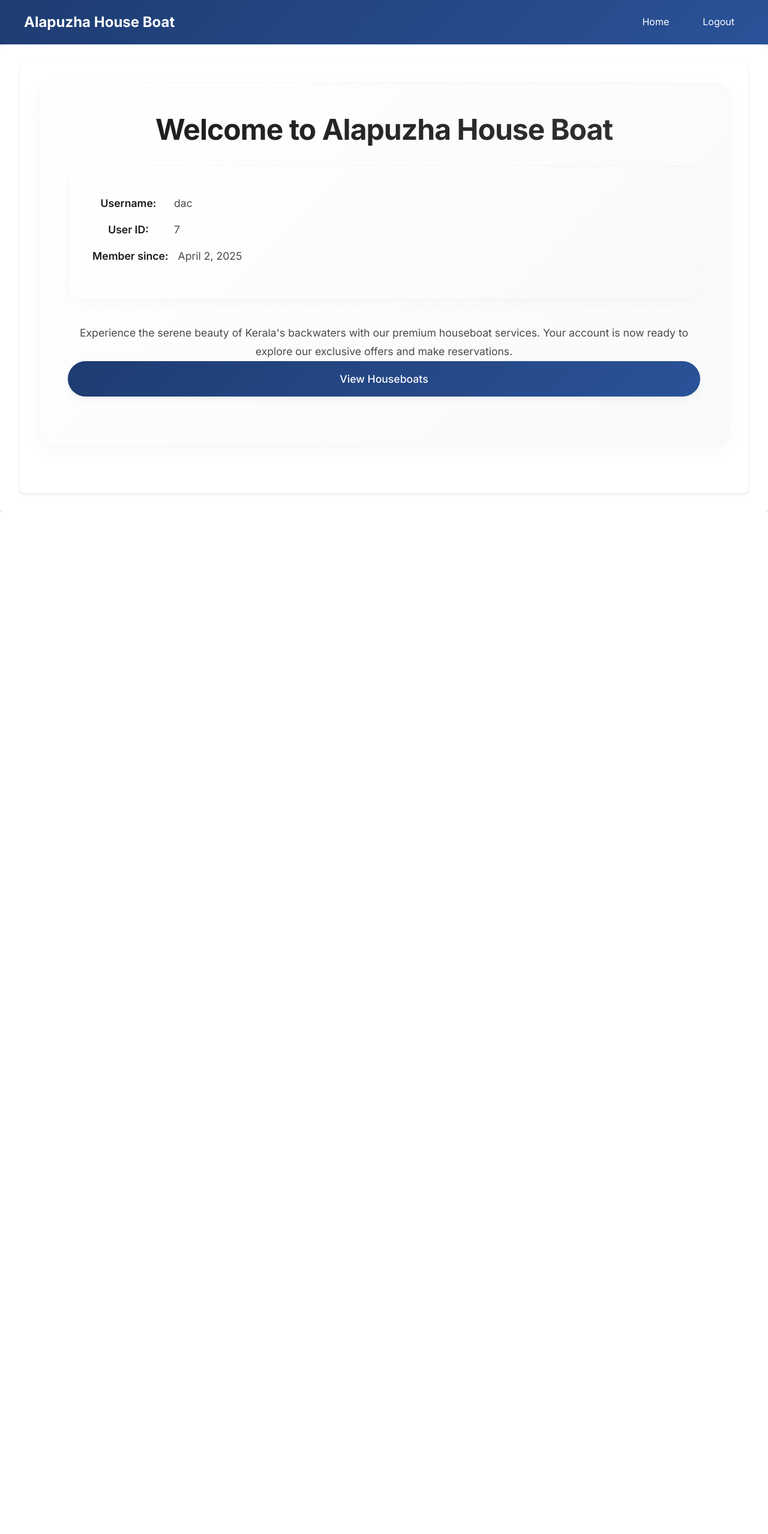
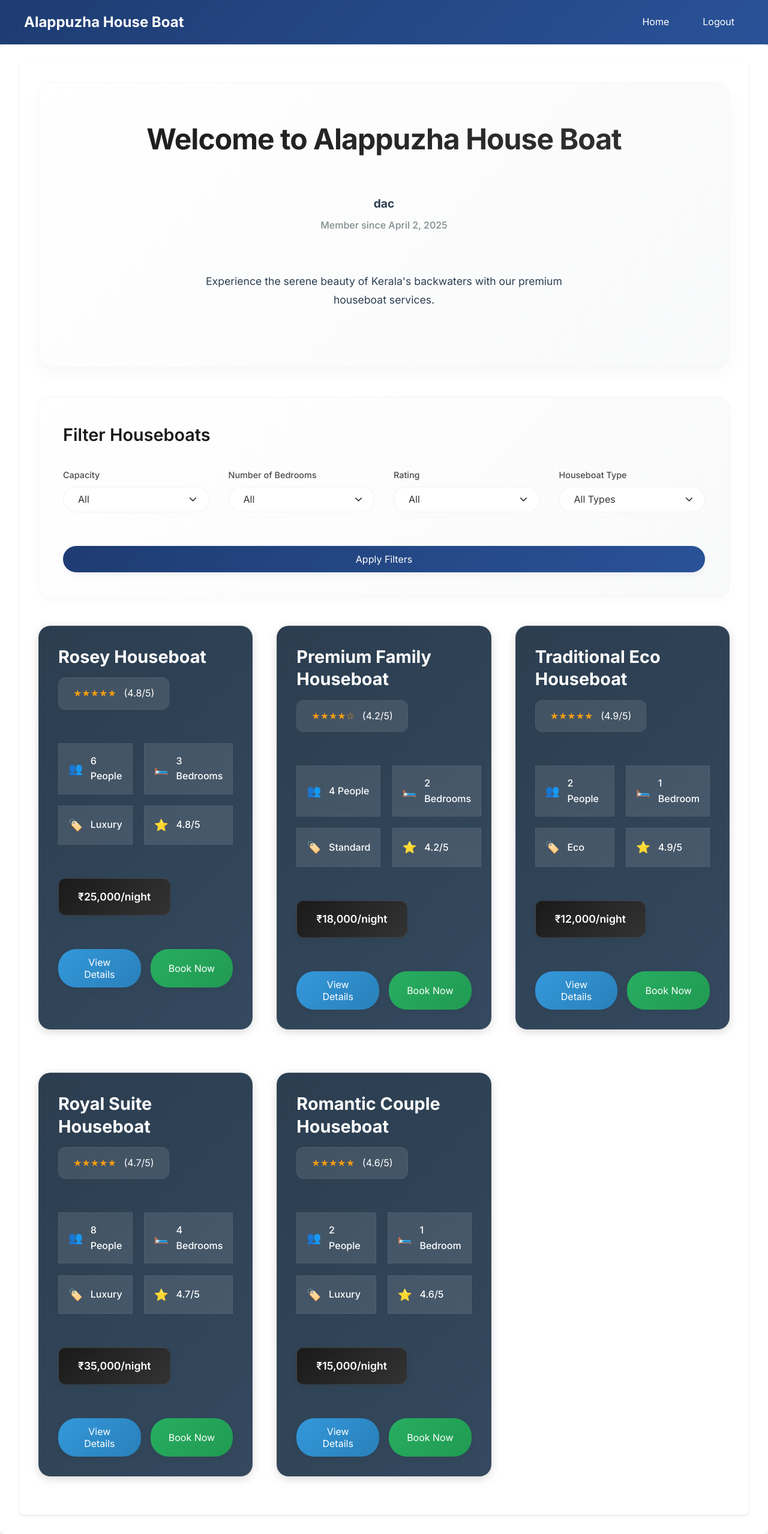
Before and after one commit to davidjustine1/Allapy, a Django app: page / in a window 1280 px wide. Shown: the whole page at 60% size. Before the commit the page ends 854 px from the top, so only its background shows below. Run offline with Django 4.2, Linux system fonts and the light colour scheme; a user stored in the database is signed in; parts of the project's set-up code (start-up, migrations or seed data) failed here and were passed over.

Commit message:
changed spelling

```diff
--- a/users/templates/users/base.html
+++ b/users/templates/users/base.html
@@ -1,7 +1,7 @@
 <!DOCTYPE html>
 <html>
 <head>
-    <title>{% block title %}Alapuzha House Boat{% endblock %}</title>
+    <title>{% block title %}Alappuzha House Boat{% endblock %}</title>
     <style>
         * {
             margin: 0;
@@ -143,7 +143,7 @@
 <body>
     <nav class="navbar">
         <div class="navbar-content">
-            <a href="{% url 'home' %}" class="navbar-brand">Alapuzha House Boat</a>
+            <a href="{% url 'home' %}" class="navbar-brand">Alappuzha House Boat</a>
             <div class="nav-links">
                 {% if user.is_authenticated %}
                     <a href="{% url 'home' %}">Home</a>
--- a/users/templates/users/home.html
+++ b/users/templates/users/home.html
@@ -1,6 +1,6 @@
 {% extends 'users/base.html' %}
 
-{% block title %}Home - Alapuzha House Boat{% endblock %}
+{% block title %}Home - Alappuzha House Boat{% endblock %}
 
 {% block content %}
 <style>
@@ -27,11 +27,12 @@
 
     .welcome-section {
         background: linear-gradient(135deg, rgba(255,255,255,0.95) 0%, rgba(248,249,250,0.95) 100%);
-        padding: 3rem;
+        padding: 4rem 2rem;
         border-radius: 24px;
         box-shadow: 0 10px 30px rgba(0,0,0,0.03);
         margin-bottom: 3rem;
         border: 1px solid rgba(0,0,0,0.03);
+        text-align: center;
     }
 
     .welcome-section h2 {
@@ -47,63 +48,132 @@
     }
 
     .user-info {
-        background: linear-gradient(135deg, rgba(255,255,255,0.9) 0%, rgba(248,249,250,0.9) 100%);
-        padding: 2.5rem;
+        background: transparent;
+        padding: 1.5rem;
         border-radius: 20px;
-        box-shadow: 0 8px 20px rgba(0,0,0,0.02);
-        border: 1px solid rgba(0,0,0,0.03);
-        margin-bottom: 2.5rem;
+        margin: 2rem auto;
+        max-width: 400px;
+        text-align: center;
     }
 
     .user-info p {
-        font-size: 1.1rem;
-        color: #4a4a4a;
-        margin-bottom: 1rem;
-        display: flex;
-        align-items: center;
-        gap: 1rem;
+        font-size: 1.2rem;
+        color: #2c3e50;
+        margin-bottom: 0.5rem;
     }
 
-    .user-info p strong {
-        color: #1a1a1a;
-        font-weight: 600;
-        min-width: 120px;
+    .user-info .member-date {
+        font-size: 1rem;
+        color: #7f8c8d;
+        font-weight: 500;
+    }
+
+    .welcome-text {
+        max-width: 600px;
+        margin: 2rem auto;
+        color: #2c3e50;
+        line-height: 1.8;
+        font-size: 1.1rem;
     }
 
     .houseboat-card {
-        background: linear-gradient(135deg, rgba(255,255,255,0.9) 0%, rgba(248,249,250,0.9) 100%);
-        padding: 2.5rem;
+        background: linear-gradient(135deg, #2c3e50 0%, #34495e 100%);
         border-radius: 20px;
-        box-shadow: 0 8px 20px rgba(0,0,0,0.02);
-        border: 1px solid rgba(0,0,0,0.03);
-        transition: all 0.4s cubic-bezier(0.4, 0, 0.2, 1);
+        padding: 2rem;
+        margin-bottom: 2rem;
+        box-shadow: 0 4px 15px rgba(0,0,0,0.15);
+        border: 1px solid rgba(255,255,255,0.05);
+        transition: all 0.3s ease;
+        position: relative;
+        overflow: hidden;
+        color: #fff;
     }
 
     .houseboat-card:hover {
         transform: translateY(-5px);
-        box-shadow: 0 12px 30px rgba(0,0,0,0.05);
-        border-color: rgba(0,0,0,0.05);
+        box-shadow: 0 8px 25px rgba(0,0,0,0.2);
     }
 
     .houseboat-card h3 {
-        font-size: 1.5rem;
-        font-weight: 600;
-        color: #1a1a1a;
-        margin-bottom: 1.5rem;
+        font-size: 1.8rem;
+        font-weight: 700;
+        margin-bottom: 1rem;
+        color: #fff;
         line-height: 1.3;
     }
 
+    .capsule-details {
+        display: grid;
+        grid-template-columns: repeat(2, 1fr);
+        gap: 1.2rem;
+        margin: 1.5rem 0;
+    }
+
+    .detail-item {
+        display: flex;
+        align-items: center;
+        gap: 0.8rem;
+        padding: 1rem;
+        background: rgba(255,255,255,0.1);
+        border: 1px solid rgba(255,255,255,0.05);
+        transition: transform 0.2s ease;
+    }
+
+    .detail-item:hover {
+        transform: translateX(5px);
+        background: rgba(248,249,250,0.9);
+    }
+
+    .detail-icon {
+        font-size: 1.2rem;
+        color: #3498db;
+    }
+
+    .detail-text {
+        font-size: 1rem;
+        color: #fff;
+        font-weight: 500;
+    }
+
+    .price-tag {
+        background: linear-gradient(135deg, #3498db 0%, #2980b9 100%);
+        color: white;
+        padding: 1rem 2rem;
+        border-radius: 15px;
+        font-size: 1.3rem;
+        font-weight: 600;
+        display: inline-block;
+        margin: 1.5rem 0;
+        box-shadow: 0 4px 12px rgba(0,0,0,0.1);
+        border: 1px solid rgba(255,255,255,0.1);
+    }
+
+    .button-group {
+        display: grid;
+        grid-template-columns: 1fr 1fr;
+        gap: 1rem;
+        margin-top: 1.5rem;
+    }
+
+    .btn-view {
+        background: linear-gradient(135deg, #3498db 0%, #2980b9 100%);
+    }
+
+    .btn-book {
+        background: linear-gradient(135deg, #27ae60 0%, #219a52 100%);
+    }
+
     .rating-badge {
-        background: linear-gradient(135deg, rgba(248,249,250,0.9) 0%, rgba(241,243,245,0.9) 100%);
+        background: rgba(255,255,255,0.1);
         padding: 0.8rem 1.5rem;
         border-radius: 12px;
         display: inline-flex;
         align-items: center;
         gap: 0.8rem;
         font-size: 1rem;
-        color: #4a4a4a;
+        color: #fff;
         margin-bottom: 2rem;
-        border: 1px solid rgba(0,0,0,0.03);
+        border: 1px solid rgba(255,255,255,0.05);
     }
 
     .amenities-grid {
@@ -117,17 +187,17 @@
         display: flex;
         align-items: center;
         gap: 1rem;
-        color: #4a4a4a;
+        color: #fff;
         font-size: 1rem;
         padding: 0.8rem;
         border-radius: 12px;
-        background: linear-gradient(135deg, rgba(248,249,250,0.9) 0%, rgba(241,243,245,0.9) 100%);
+        background: rgba(255,255,255,0.1);
         transition: all 0.3s ease;
-        border: 1px solid rgba(0,0,0,0.03);
+        border: 1px solid rgba(255,255,255,0.05);
     }
 
     .amenity-item:hover {
-        background: linear-gradient(135deg, rgba(241,243,245,0.9) 0%, rgba(248,249,250,0.9) 100%);
+        background: rgba(255,255,255,0.15);
         transform: translateX(5px);
         border-color: rgba(0,0,0,0.05);
     }
@@ -283,7 +353,7 @@
     }
 
     .houseboat-link {
-        color: inherit;
+        color: #fff;
         text-decoration: none;
         transition: color 0.3s ease;
     }
@@ -295,23 +365,16 @@
 
 <div class="container">
     <div class="welcome-section">
-        <h2>Welcome to Alapuzha House Boat</h2>
+        <h2>Welcome to Alappuzha House Boat</h2>
         <div class="user-info">
-            <p><strong>Username:</strong> {{ user.username }}</p>
-            <p><strong>User ID:</strong> {{ user.id }}</p>
-            <p><strong>Member since:</strong> {{ user.date_joined|date:"F j, Y" }}</p>
+            <p><strong>{{ user.username }}</strong></p>
+            <p class="member-date">Member since {{ user.date_joined|date:"F j, Y" }}</p>
         </div>
-        <p style="color: #4a4a4a; line-height: 1.8; font-size: 1.1rem;">
+        <p class="welcome-text">
             Experience the serene beauty of Kerala's backwaters with our premium houseboat services.
-            Your account is now ready to explore our exclusive offers and make reservations.
         </p>
+    </div>
 
-        <div class="recommendations-section">
-            <button class="btn recommendations-btn" onclick="toggleRecommendations()">
-                View Houseboats
-            </button>
-
-            <div id="recommendations-content" style="display: none;">
     <div class="filters-section">
         <h3>Filter Houseboats</h3>
         <form method="POST" action="{% url 'recommendations' %}">
@@ -372,28 +435,28 @@
                 <span style="color: #f39c12;">★★★★★</span>
                 <span>(4.8/5)</span>
             </div>
-                        <div class="amenities-grid">
-                            <div class="amenity-item">
-                                <span class="amenity-icon">❄️</span>
-                                <span>3 AC Bedrooms</span>
+            <div class="capsule-details">
+                <div class="detail-item">
+                    <span class="detail-icon">👥</span>
+                    <span class="detail-text">6 People</span>
                 </div>
-                            <div class="amenity-item">
-                                <span class="amenity-icon">🍳</span>
-                                <span>Modern Kitchen</span>
+                <div class="detail-item">
+                    <span class="detail-icon">🛏️</span>
+                    <span class="detail-text">3 Bedrooms</span>
                 </div>
-                            <div class="amenity-item">
-                                <span class="amenity-icon">🛋️</span>
-                                <span>Upper Deck Lounge</span>
+                <div class="detail-item">
+                    <span class="detail-icon">🏷️</span>
+                    <span class="detail-text">Luxury</span>
                 </div>
-                            <div class="amenity-item">
-                                <span class="amenity-icon">🚿</span>
-                                <span>3 Bathrooms</span>
+                <div class="detail-item">
+                    <span class="detail-icon">⭐</span>
+                    <span class="detail-text">4.8/5</span>
                 </div>
             </div>
             <div class="price-tag">₹25,000/night</div>
-                        <div class="button-group" style="display: grid; grid-template-columns: 1fr 1fr; gap: 1rem;">
-                            <button class="btn" onclick="window.location.href='{% url 'houseboat_detail' houseboat_id=1 %}'">View Details</button>
-                            <button class="btn" style="background-color: #28a745;" onclick="window.location.href='{% url 'houseboat_detail' houseboat_id=1 %}#booking'">Book Now</button>
+            <div class="button-group">
+                <button class="btn btn-view" onclick="window.location.href='{% url 'houseboat_detail' houseboat_id=1 %}'">View Details</button>
+                <button class="btn btn-book" onclick="window.location.href='{% url 'houseboat_detail' houseboat_id=1 %}#booking'">Book Now</button>
             </div>
         </div>
 
@@ -408,28 +471,28 @@
                 <span style="color: #f39c12;">★★★★☆</span>
                 <span>(4.2/5)</span>
             </div>
-                        <div class="amenities-grid">
-                            <div class="amenity-item">
-                                <span class="amenity-icon">❄️</span>
-                                <span>2 AC Bedrooms</span>
+            <div class="capsule-details">
+                <div class="detail-item">
+                    <span class="detail-icon">👥</span>
+                    <span class="detail-text">4 People</span>
                 </div>
-                            <div class="amenity-item">
-                                <span class="amenity-icon">👨‍👩‍👧‍👦</span>
-                                <span>Family Room</span>
+                <div class="detail-item">
+                    <span class="detail-icon">🛏️</span>
+                    <span class="detail-text">2 Bedrooms</span>
                 </div>
-                            <div class="amenity-item">
-                                <span class="amenity-icon">🎮</span>
-                                <span>Kids Play Area</span>
+                <div class="detail-item">
+                    <span class="detail-icon">🏷️</span>
+                    <span class="detail-text">Standard</span>
                 </div>
-                            <div class="amenity-item">
-                                <span class="amenity-icon">🚿</span>
-                                <span>2 Bathrooms</span>
+                <div class="detail-item">
+                    <span class="detail-icon">⭐</span>
+                    <span class="detail-text">4.2/5</span>
                 </div>
             </div>
             <div class="price-tag">₹18,000/night</div>
-                        <div class="button-group" style="display: grid; grid-template-columns: 1fr 1fr; gap: 1rem;">
-                            <button class="btn" onclick="window.location.href='{% url 'houseboat_detail' houseboat_id=2 %}'">View Details</button>
-                            <button class="btn" style="background-color: #28a745;" onclick="window.location.href='{% url 'houseboat_detail' houseboat_id=2 %}#booking'">Book Now</button>
+            <div class="button-group">
+                <button class="btn btn-view" onclick="window.location.href='{% url 'houseboat_detail' houseboat_id=2 %}'">View Details</button>
+                <button class="btn btn-book" onclick="window.location.href='{% url 'houseboat_detail' houseboat_id=2 %}#booking'">Book Now</button>
             </div>
         </div>
 
@@ -444,28 +507,28 @@
                 <span style="color: #f39c12;">★★★★★</span>
                 <span>(4.9/5)</span>
             </div>
-                        <div class="amenities-grid">
-                            <div class="amenity-item">
-                                <span class="amenity-icon">🌿</span>
-                                <span>Eco-friendly Materials</span>
+            <div class="capsule-details">
+                <div class="detail-item">
+                    <span class="detail-icon">👥</span>
+                    <span class="detail-text">2 People</span>
                 </div>
-                            <div class="amenity-item">
-                                <span class="amenity-icon">🌞</span>
-                                <span>Natural Ventilation</span>
+                <div class="detail-item">
+                    <span class="detail-icon">🛏️</span>
+                    <span class="detail-text">1 Bedroom</span>
                 </div>
-                            <div class="amenity-item">
-                                <span class="amenity-icon">🏠</span>
-                                <span>Traditional Design</span>
+                <div class="detail-item">
+                    <span class="detail-icon">🏷️</span>
+                    <span class="detail-text">Eco</span>
                 </div>
-                            <div class="amenity-item">
-                                <span class="amenity-icon">🚿</span>
-                                <span>1 Bathroom</span>
+                <div class="detail-item">
+                    <span class="detail-icon">⭐</span>
+                    <span class="detail-text">4.9/5</span>
                 </div>
             </div>
             <div class="price-tag">₹12,000/night</div>
-                        <div class="button-group" style="display: grid; grid-template-columns: 1fr 1fr; gap: 1rem;">
-                            <button class="btn" onclick="window.location.href='{% url 'houseboat_detail' houseboat_id=3 %}'">View Details</button>
-                            <button class="btn" style="background-color: #28a745;" onclick="window.location.href='{% url 'houseboat_detail' houseboat_id=3 %}#booking'">Book Now</button>
+            <div class="button-group">
+                <button class="btn btn-view" onclick="window.location.href='{% url 'houseboat_detail' houseboat_id=3 %}'">View Details</button>
+                <button class="btn btn-book" onclick="window.location.href='{% url 'houseboat_detail' houseboat_id=3 %}#booking'">Book Now</button>
             </div>
         </div>
 
@@ -480,28 +543,28 @@
                 <span style="color: #f39c12;">★★★★★</span>
                 <span>(4.7/5)</span>
             </div>
-                        <div class="amenities-grid">
-                            <div class="amenity-item">
-                                <span class="amenity-icon">❄️</span>
-                                <span>4 AC Bedrooms</span>
+            <div class="capsule-details">
+                <div class="detail-item">
+                    <span class="detail-icon">👥</span>
+                    <span class="detail-text">8 People</span>
                 </div>
-                            <div class="amenity-item">
-                                <span class="amenity-icon">🏊‍♂️</span>
-                                <span>Private Pool</span>
+                <div class="detail-item">
+                    <span class="detail-icon">🛏️</span>
+                    <span class="detail-text">4 Bedrooms</span>
                 </div>
-                            <div class="amenity-item">
-                                <span class="amenity-icon">🍷</span>
-                                <span>Wine Cellar</span>
+                <div class="detail-item">
+                    <span class="detail-icon">🏷️</span>
+                    <span class="detail-text">Luxury</span>
                 </div>
-                            <div class="amenity-item">
-                                <span class="amenity-icon">🚿</span>
-                                <span>4 Bathrooms</span>
+                <div class="detail-item">
+                    <span class="detail-icon">⭐</span>
+                    <span class="detail-text">4.7/5</span>
                 </div>
             </div>
             <div class="price-tag">₹35,000/night</div>
-                        <div class="button-group" style="display: grid; grid-template-columns: 1fr 1fr; gap: 1rem;">
-                            <button class="btn" onclick="window.location.href='{% url 'houseboat_detail' houseboat_id=4 %}'">View Details</button>
-                            <button class="btn" style="background-color: #28a745;" onclick="window.location.href='{% url 'houseboat_detail' houseboat_id=4 %}#booking'">Book Now</button>
+            <div class="button-group">
+                <button class="btn btn-view" onclick="window.location.href='{% url 'houseboat_detail' houseboat_id=4 %}'">View Details</button>
+                <button class="btn btn-book" onclick="window.location.href='{% url 'houseboat_detail' houseboat_id=4 %}#booking'">Book Now</button>
             </div>
         </div>
 
@@ -516,52 +579,34 @@
                 <span style="color: #f39c12;">★★★★★</span>
                 <span>(4.6/5)</span>
             </div>
-                        <div class="amenities-grid">
-                            <div class="amenity-item">
-                                <span class="amenity-icon">❄️</span>
-                                <span>1 AC Bedroom</span>
+            <div class="capsule-details">
+                <div class="detail-item">
+                    <span class="detail-icon">👥</span>
+                    <span class="detail-text">2 People</span>
                 </div>
-                            <div class="amenity-item">
-                                <span class="amenity-icon">🌅</span>
-                                <span>Sunset Deck</span>
+                <div class="detail-item">
+                    <span class="detail-icon">🛏️</span>
+                    <span class="detail-text">1 Bedroom</span>
                 </div>
-                            <div class="amenity-item">
-                                <span class="amenity-icon">🍽️</span>
-                                <span>Private Dining</span>
+                <div class="detail-item">
+                    <span class="detail-icon">🏷️</span>
+                    <span class="detail-text">Luxury</span>
                 </div>
-                            <div class="amenity-item">
-                                <span class="amenity-icon">🚿</span>
-                                <span>1 Bathroom</span>
+                <div class="detail-item">
+                    <span class="detail-icon">⭐</span>
+                    <span class="detail-text">4.6/5</span>
                 </div>
             </div>
             <div class="price-tag">₹15,000/night</div>
-                        <div class="button-group" style="display: grid; grid-template-columns: 1fr 1fr; gap: 1rem;">
-                            <button class="btn" onclick="window.location.href='{% url 'houseboat_detail' houseboat_id=5 %}'">View Details</button>
-                            <button class="btn" style="background-color: #28a745;" onclick="window.location.href='{% url 'houseboat_detail' houseboat_id=5 %}#booking'">Book Now</button>
-                        </div>
-                    </div>
-                </div>
+            <div class="button-group">
+                <button class="btn btn-view" onclick="window.location.href='{% url 'houseboat_detail' houseboat_id=5 %}'">View Details</button>
+                <button class="btn btn-book" onclick="window.location.href='{% url 'houseboat_detail' houseboat_id=5 %}#booking'">Book Now</button>
             </div>
         </div>
     </div>
 </div>
 
 <script>
-function toggleRecommendations() {
-    const content = document.getElementById('recommendations-content');
-    const button = document.querySelector('.recommendations-btn');
-
-    if (content.style.display === 'none') {
-        content.style.display = 'block';
-        button.textContent = 'Hide Houseboats';
-        button.style.background = 'linear-gradient(135deg, #dc3545 0%, #c82333 100%)';
-    } else {
-        content.style.display = 'none';
-        button.textContent = 'View Houseboats';
-        button.style.background = 'linear-gradient(135deg, #1a1a1a 0%, #333 100%)';
-    }
-}
-
 function applyFilters() {
     const acFilter = document.getElementById('acFilter').value;
     const roomsFilter = document.getElementById('roomsFilter').value;
--- a/users/templates/users/houseboat_detail.html
+++ b/users/templates/users/houseboat_detail.html
@@ -1,6 +1,6 @@
 {% extends 'users/base.html' %}
 
-{% block title %}{{ houseboat.name }} - Alapuzha House Boat{% endblock %}
+{% block title %}{{ name }} - Alappuzha House Boat{% endblock %}
 
 {% block content %}
 <div class="container">
--- a/users/templates/users/login.html
+++ b/users/templates/users/login.html
@@ -1,6 +1,6 @@
 {% extends 'users/base.html' %}
 
-{% block title %}Login - Alapuzha House Boat{% endblock %}
+{% block title %}Login - Alappuzha House Boat{% endblock %}
 
 {% block content %}
 <div class="form-container">
--- a/users/templates/users/signup.html
+++ b/users/templates/users/signup.html
@@ -1,6 +1,6 @@
 {% extends 'users/base.html' %}
 
-{% block title %}Sign Up - Alapuzha House Boat{% endblock %}
+{% block title %}Sign Up - Alappuzha House Boat{% endblock %}
 
 {% block content %}
 <div class="form-container">
```
Also changed, not shown: db.sqlite3. Lines whose indentation alone changed are shown as unchanged.
